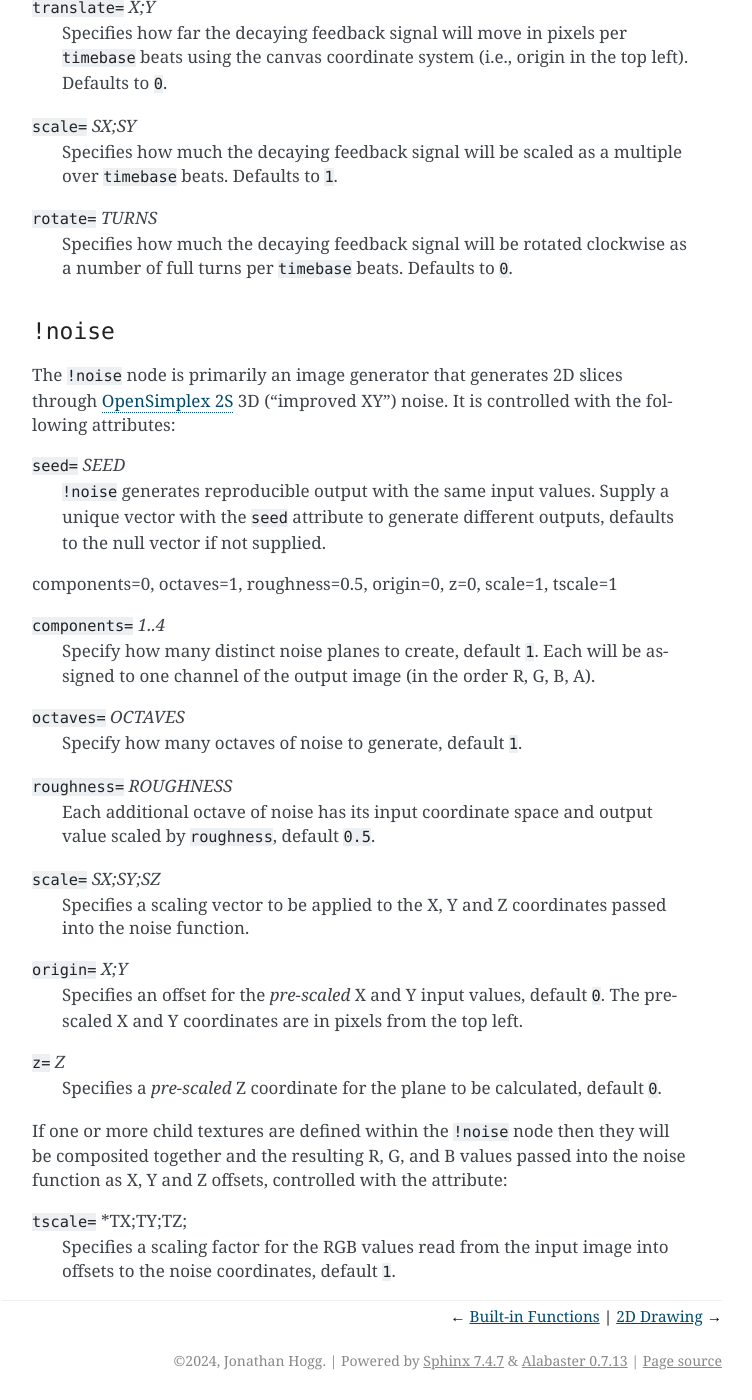
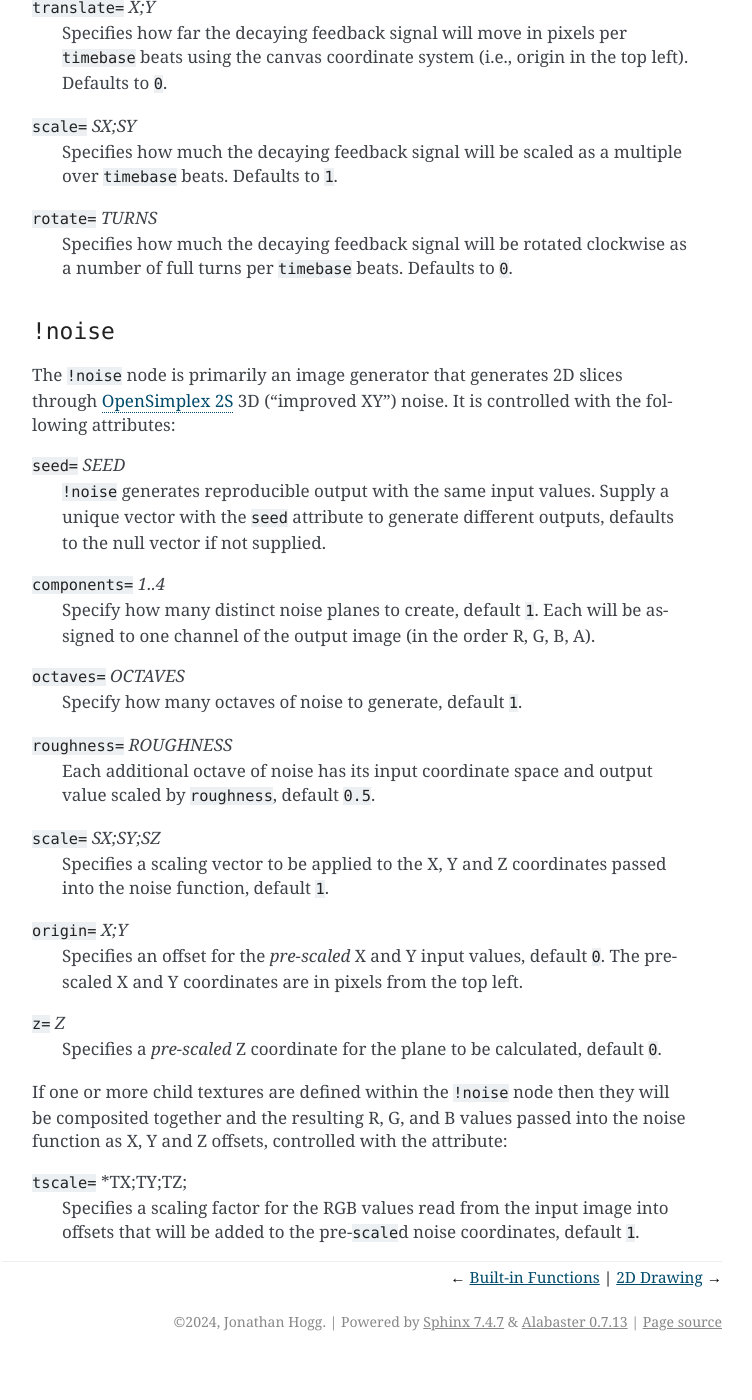
Before and after one commit to jonathanhogg/flitter, a Sphinx documentation site: the page built from docs/windows.md, in a window 1280 px wide and 1400 px high, scrolled down 14125 px. Shown: the whole window, without its empty margins (388-1140 px from the left). Built offline with Sphinx 7.4.7, drawn with Linux system fonts in a browser that asks for light colours; after the commit the page ends 15486 px from its top, so only the background shows below that.

Commit message:
Small tweak to how the `!noise` node works

```diff
--- a/docs/windows.md
+++ b/docs/windows.md
@@ -638,8 +638,6 @@ XY") noise. It is controlled with the following attributes:
 unique vector with the `seed` attribute to generate different outputs, defaults
 to the null vector if not supplied.
 
-components=0, octaves=1, roughness=0.5, origin=0, z=0, scale=1, tscale=1
-
 `components=` *1..4*
 : Specify how many distinct noise planes to create, default `1`. Each will
 be assigned to one channel of the output image (in the order R, G, B, A).
@@ -653,7 +651,7 @@ value scaled by `roughness`, default `0.5`.
 
 `scale=` *SX;SY;SZ*
 : Specifies a scaling vector to be applied to the X, Y and Z coordinates
-passed into the noise function.
+passed into the noise function, default `1`.
 
 `origin=` *X;Y*
 : Specifies an offset for the *pre-scaled* X and Y input values, default `0`.
@@ -669,4 +667,4 @@ the noise function as X, Y and Z offsets, controlled with the attribute:
 
 `tscale=` *TX;TY;TZ;
 : Specifies a scaling factor for the RGB values read from the input image into
-offsets to the noise coordinates, default `1`.
+offsets that will be added to the pre-`scale`d noise coordinates, default `1`.
```
Also changed, not shown: 1 other file.
